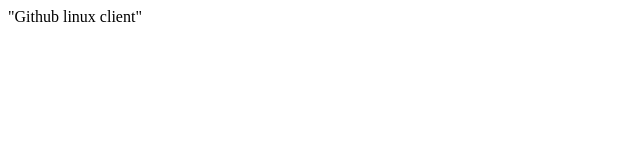
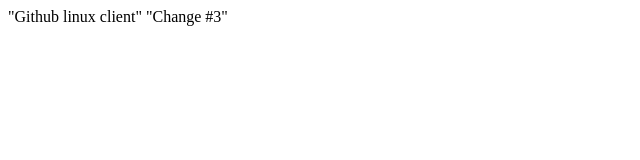
Before and after one commit to wjoneschuk/test308tube2, a plain HTML site: page index.html in a window 1280 px wide. Shown: the whole page, without its empty margins (0-640 px from the left). Drawn offline with Linux system fonts and the light colour scheme.

Commit message:
Test 3 commit

```diff
--- a/index.html
+++ b/index.html
@@ -6,6 +6,6 @@
 </head>
 <body>
 "Github linux client"
-
+"Change #3"
 </body>
 </html>
```
